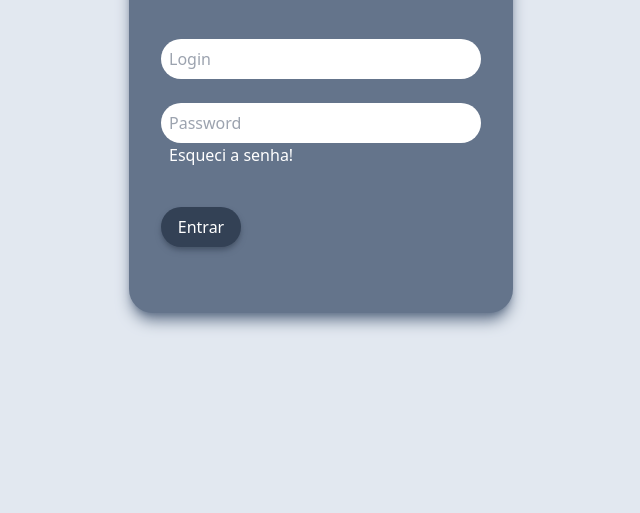
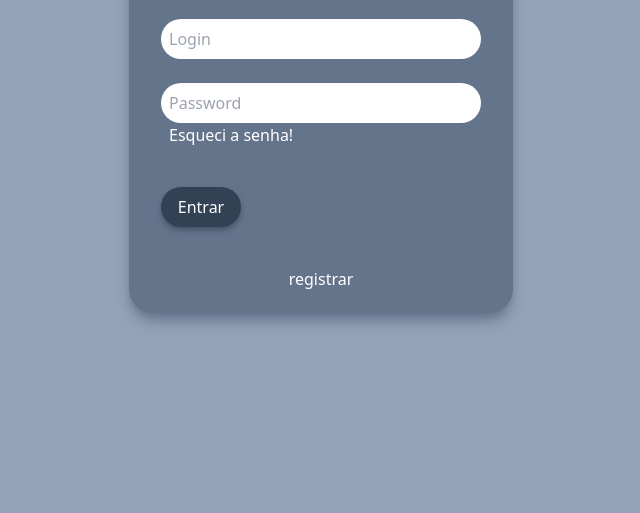
Before and after one commit to JuniorTakaki/Login_Tailwind, a website: page src/index.html in a window 1280 px wide. Shown: the part 287-800 px from the top of the page, without its empty margins (319-959 px from the left). Drawn offline with Linux system fonts and the light colour scheme.

Commit message:
basic details

```diff
--- a/src/index.html
+++ b/src/index.html
@@ -6,12 +6,11 @@
   <link href="./output.css" rel="stylesheet">
 </head>
 
-<body class="w-screen h-screen flex justify-center items-center bg-slate-200">
-
+<body class="w-screen h-screen flex justify-center items-center bg-slate-400">
     <!-- card -->
     <div class=
     "bg-slate-500 w-96 h-3/6 rounded-3xl px-8 mx-10  shadow-lg shadow-slate-500 duration-500
-        hover:shadow-2xl hover:shadow-slate-600">
+        hover:shadow-2xl hover:shadow-slate-600 hover:-translate-y-1">
 
     <!-- estrutura interna do card com input h1 e button-->
     <div class="flex flex-col h-full">
@@ -19,16 +18,16 @@
         <h1 class="text-white font-bold text-3xl flex justify-center py-6 items-center">HiroX</h1>
     <!-- div do input de login -->
     <div class="flex justify-center flex-col gap-6 h-full">
-         <input type="text" placeholder="Login" class="w-full p-2 rounded-full  focus:outline-none duration-500  hover:shadow-sm hover:shadow-slate-200">
+         <input type="text" placeholder="Login" class="w-full p-2 rounded-full  focus:outline-none duration-500  hover:shadow-sm hover:shadow-slate-200 hover:-translate-y-1">
         <!-- div com input de senha junto com span de senha -->
     <div>
         <input type="password" placeholder="Password" class="w-full p-2 rounded-full  focus:outline-none duration-500
-        hover:shadow-sm hover:shadow-slate-200 ">
+        hover:shadow-sm hover:shadow-slate-200 hover:-translate-y-1">
         <span class="cursor-pointer text-white pl-2 duration-500 hover:text-transparent">Esqueci a senha!</span>
     </div>
     <!-- button -->
             <button id="meuBotao"class=" w-20 p-2 bg-slate-700 mt-4 rounded-full text-white shadow-md shadow-slate-600 duration-300 hover:bg-slate-600  transition transform ease-in-out hover:-translate-y-1 hover:scale-110">Entrar</button>
-            <div class=""></div>
+            <span class="text-white flex justify-center pt-4 cursor-pointer duration-300  hover:-translate-y-1 hover:text-blue-600">registrar</span>
         </div>
     </div>
 </div>
```
